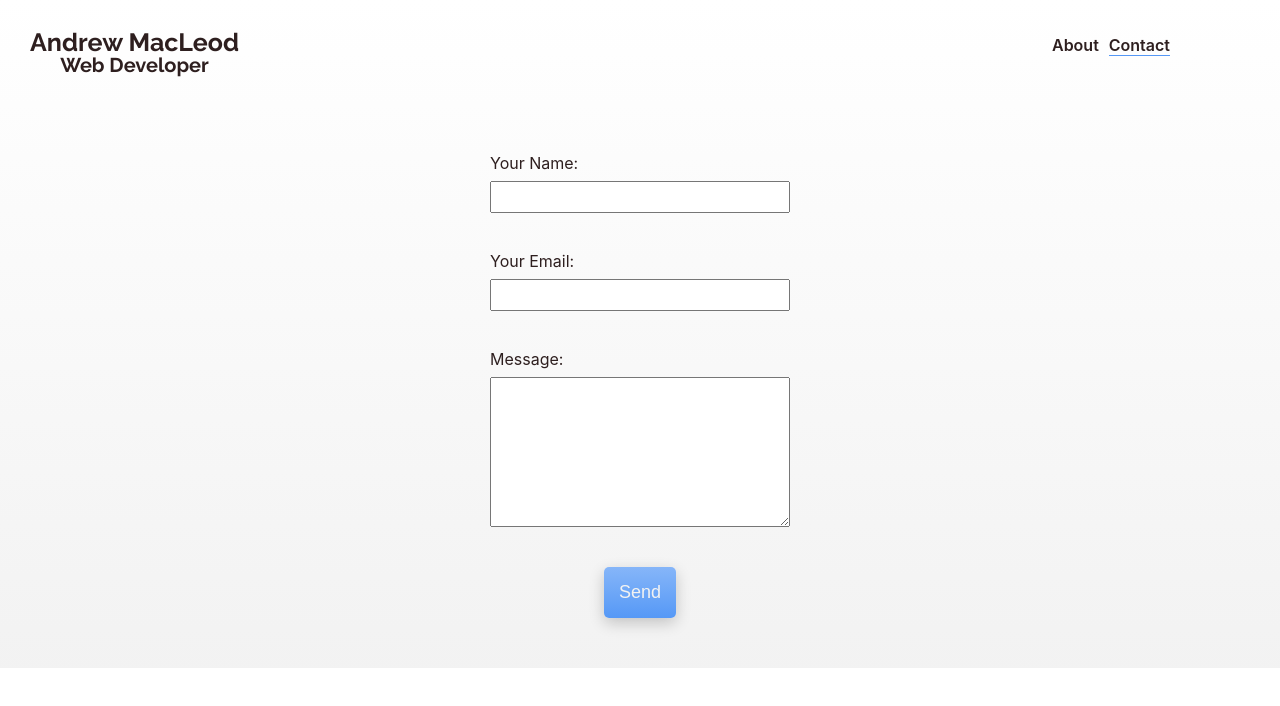
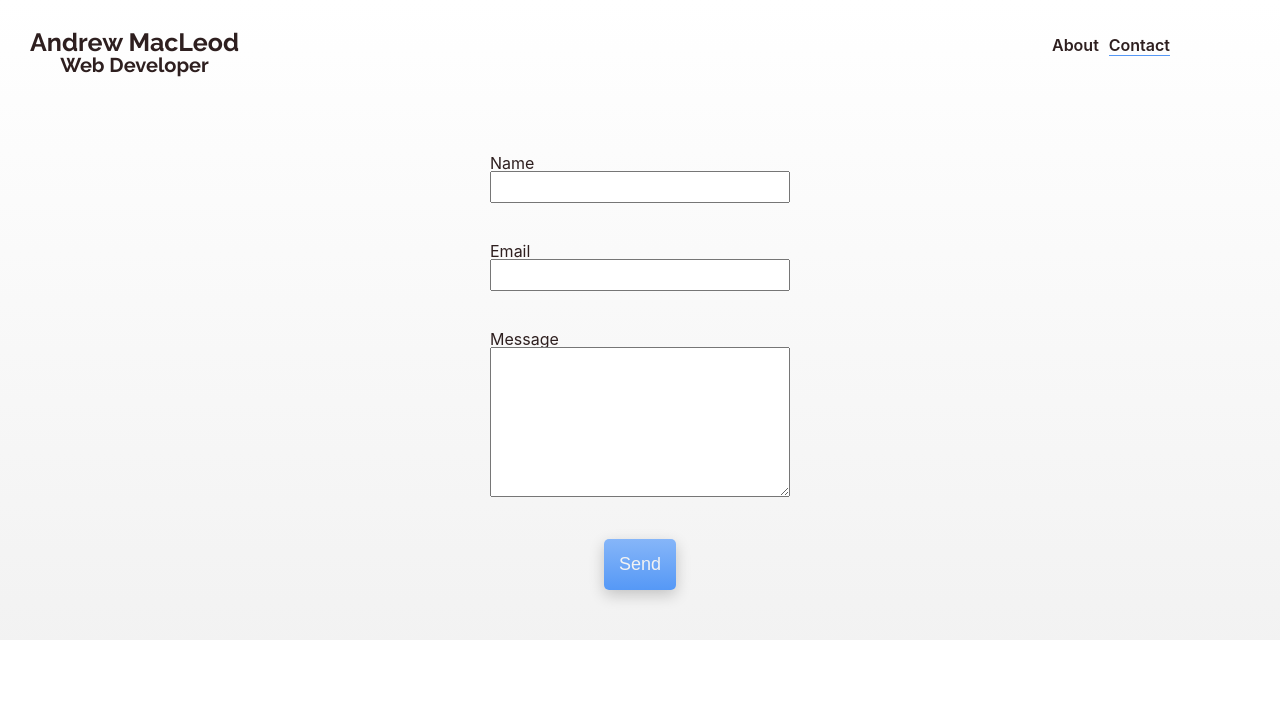
Before and after one commit to a6macleod/portfolio-page, a React (Create React App) app: page /contact in a window 1280 px wide. Shown: the top 706 px of the page. Built offline with nearby package versions, Linux system fonts and the light colour scheme.

Commit message:
Adjust forms to work with host

```diff
--- a/src/App.css
+++ b/src/App.css
@@ -322,13 +322,6 @@
 
 form .formInput {
   margin-bottom: 40px;
-  display: flex;
-  flex-direction: column;
-  align-items: flex-start;
-}
-
-.formInput label {
-  padding-bottom: 10px;
 }
 
 form input,
--- a/src/components/Contact.js
+++ b/src/components/Contact.js
@@ -6,20 +6,26 @@
           name="contactForm"
           method="POST"
           data-netlify-recaptcha="true"
-          netlify
+          data-netlify="true"
         >
-          <div className="formInput">
-            <label for="name">Your Name:</label>
-            <input type="text" name="name" id="name" />
-          </div>
-          <div className="formInput">
-            <label for="email">Your Email:</label>
-            <input type="email" name="email" id="email" />
-          </div>
-          <div className="formInput">
-            <label for="message">Message:</label>
-            <textarea name="message" id="message"></textarea>
-          </div>
+          <p className="formInput">
+            <label>
+              <span>Name</span>
+              <input type="text" name="name" />
+            </label>
+          </p>
+          <p className="formInput">
+            <label>
+              <span>Email</span>
+              <input type="email" name="email" />
+            </label>
+          </p>
+          <p className="formInput">
+            <label>
+              <span>Message</span>
+              <textarea name="message"></textarea>
+            </label>
+          </p>
           <div data-netlify-recaptcha="true"></div>
           <div className="formContactButtonContainer">
             <button className="contactButton formContactButton" type="submit">
```
